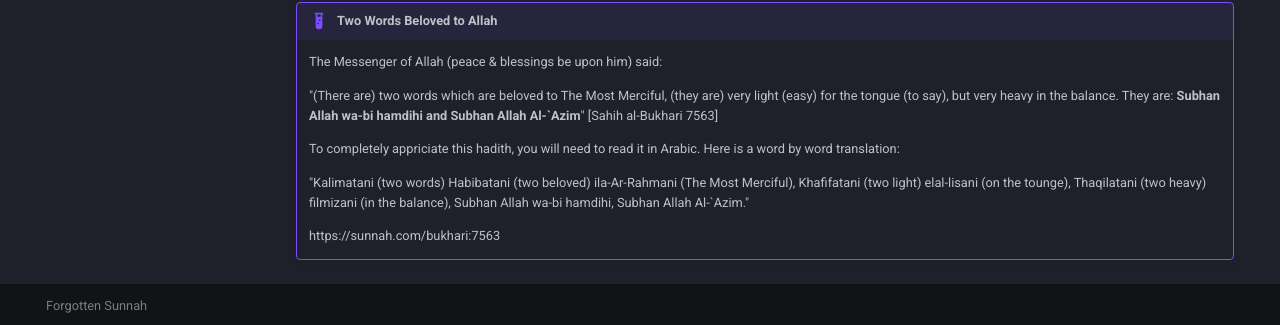
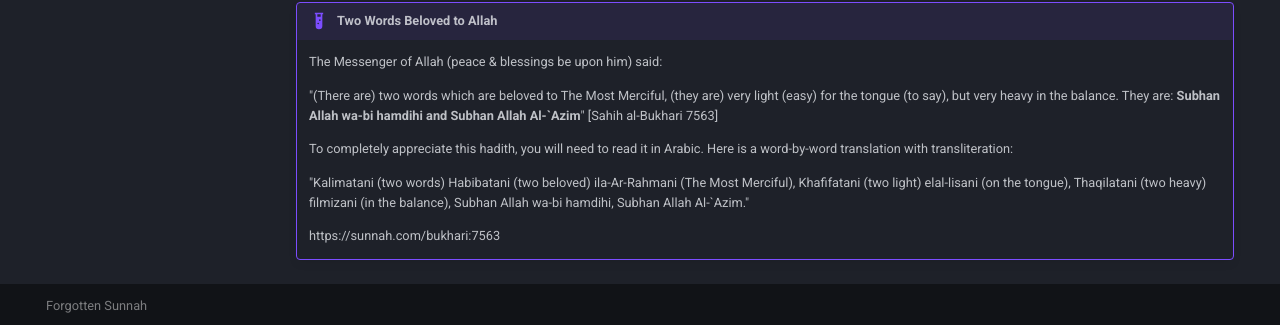
Before and after one commit to ForgottenSunnah/website, an MkDocs documentation site: the page built from docs/index.md, in a window 1280 px wide and 1297 px high. Shown: the part 969-1294 px from the top of the window. Built offline with MkDocs 1.6.1 and Material for MkDocs 9.7.7, drawn with Linux system fonts in a browser that asks for light colours.

Commit message:
fix spellings

```diff
--- a/docs/index.md
+++ b/docs/index.md
@@ -40,8 +40,8 @@ Are you striving to get closer to Allah? We can try to help, inshaAllah. Subscri
 
     "(There are) two words which are beloved to The Most Merciful, (they are) very light (easy) for the tongue (to say), but very heavy in the balance. They are: **Subhan Allah wa-bi hamdihi and Subhan Allah Al-`Azim**" [Sahih al-Bukhari 7563]
 
-    To completely appriciate this hadith, you will need to read it in Arabic. Here is a word by word translation:
+    To completely appreciate this hadith, you will need to read it in Arabic. Here is a word-by-word translation with transliteration:
 
-    "Kalimatani (two words) Habibatani (two beloved) ila-Ar-Rahmani (The Most Merciful), Khafifatani (two light) elal-lisani (on the tounge), Thaqilatani (two heavy) filmizani (in the balance), Subhan Allah wa-bi hamdihi, Subhan Allah Al-`Azim."
+    "Kalimatani (two words) Habibatani (two beloved) ila-Ar-Rahmani (The Most Merciful), Khafifatani (two light) elal-lisani (on the tongue), Thaqilatani (two heavy) filmizani (in the balance), Subhan Allah wa-bi hamdihi, Subhan Allah Al-`Azim."
 
     https://sunnah.com/bukhari:7563
```
